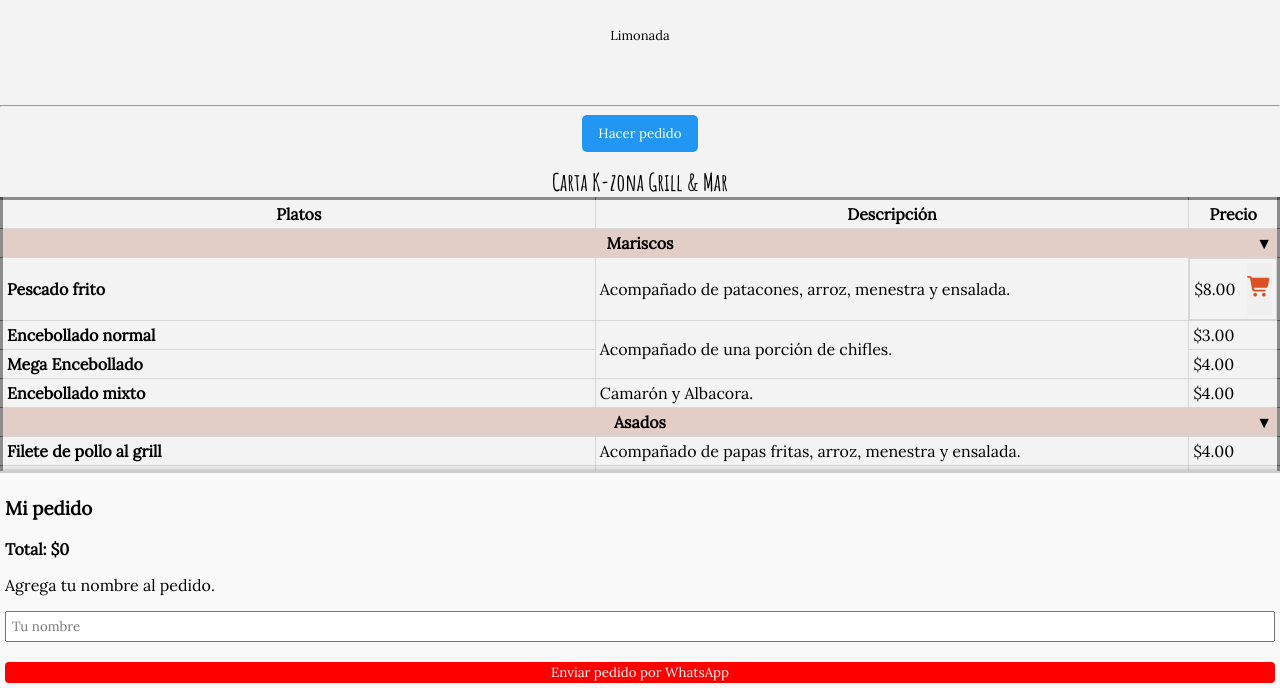
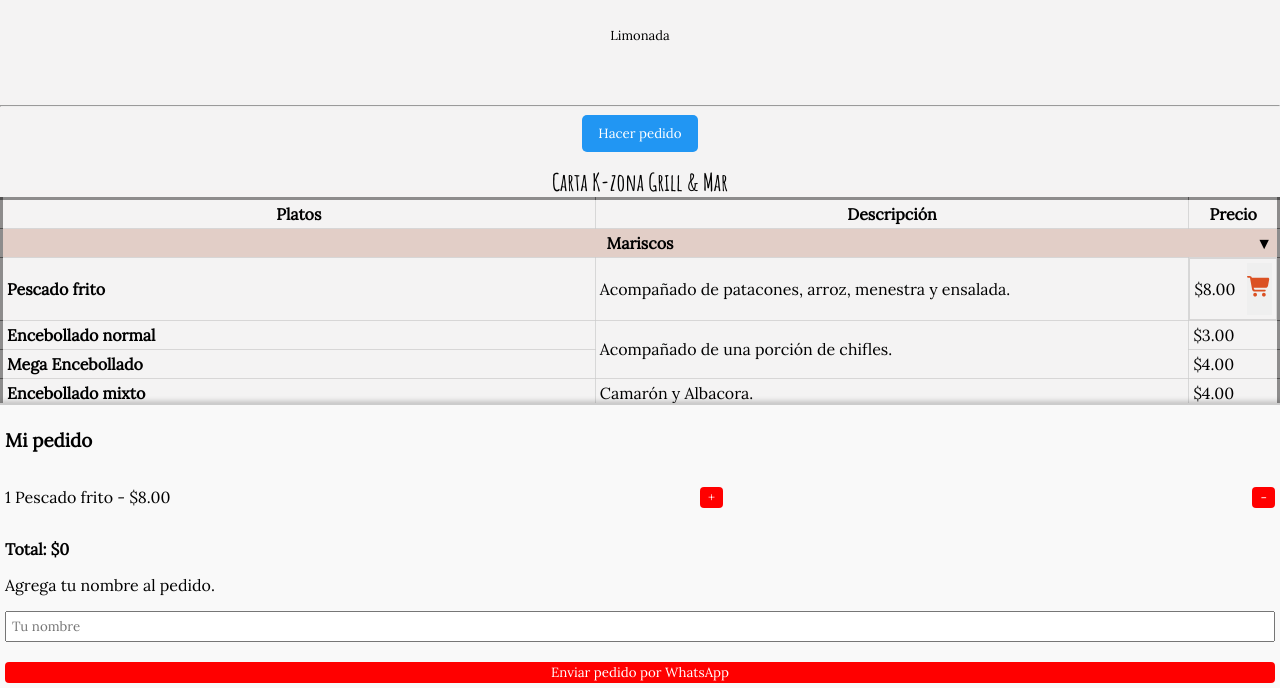
Before and after one commit to SamJim8/Restaurante-K-zona-Grill-Mar, a plain HTML site: page index.html in a window 1280 px wide. Both pictures are taken after a click on the button 1259 px from the left and 3572 px from the top of the page. Shown: the part 3284-3972 px from the top of the page. Drawn offline with Linux system fonts and the light colour scheme.

Commit message:
add products of the cart

```diff
--- a/index.html
+++ b/index.html
@@ -209,7 +209,7 @@
 						<td>Acompañado de patacones, arroz, menestra y ensalada.</td>
 						<td class="td-price">
 						<p>$8.00</p>
-						<button class="btn-add" onclick="funcionCompleja()"><img src="src/img/icon-cart-shopping.svg" alt="icon-to-buy"></button>
+						<button class="btn-add" onclick="funcionCompleja('Pescado frito',8.00)"><img src="src/img/icon-cart-shopping.svg" alt="icon-to-buy"></button>
 						</td>
 					</tr>
 					<tr>
--- a/script-shopping-car.js
+++ b/script-shopping-car.js
@@ -1,14 +1,37 @@
-const openModalPrice= ()=>{
-    const carContainer=document.getElementById("shopping-modal");
-    carContainer.style.display="block";
-    console.log(carContainer)
+const openModalPrice = () => {
+  const carContainer = document.getElementById("shopping-modal");
+  carContainer.style.display = "block";
+};
+
+const addItem = () =>{
+    console.log("añadir")
 }
-const funcionCompleja = () => {
-    openModalPrice();
-    // openModalPrice(); abrir carrito
 
-    // addProduct(); añadir elemento
-    //  sumar y eliminar productos dentro del carrito
-    // que salga el precio total de los productos
-    // un input donde se coloque el nombre y que este sea conjuntamente enviado al whats con el pedido
+const removeItem = () =>{
+      console.log("restar")
 }
+
+const createList = (product, price) => {
+  return `
+    <li style="display:flex flex-direction:row">
+    <p>1 ${product} - $${price.toFixed(2)}</p>
+    <button onclick="addItem()">+</button>
+    <button onclick="removeItem()">-</button>
+    </li>
+`;
+};
+
+const addProduct = (product, price) => {
+  //llamo a mi lista y agrego producto
+  const carritoLista = document.getElementById("cart-items");
+  carritoLista.innerHTML+=createList(product, price);
+};
+const funcionCompleja = (product, price) => {
+  openModalPrice();
+  // addProduct(); añadir elemento
+  addProduct(product, price);
+  //  sumar y eliminar productos dentro del carrito
+
+  // que salga el precio total de los productos
+  // un input donde se coloque el nombre y que este sea conjuntamente enviado al whats con el pedido
+};
```
